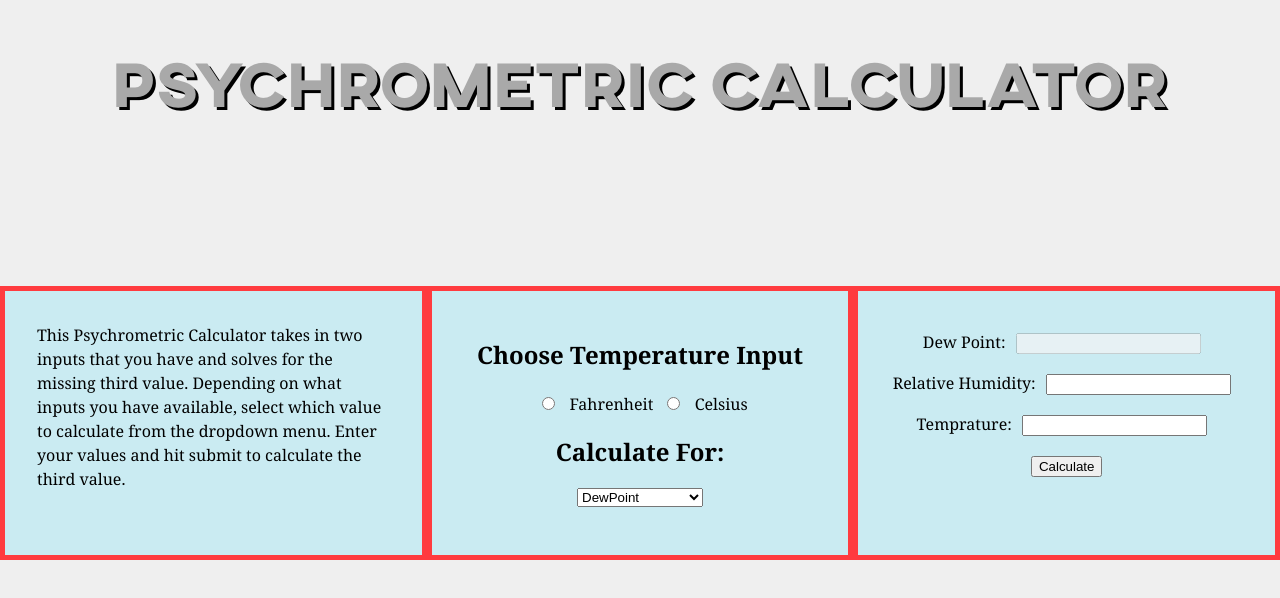
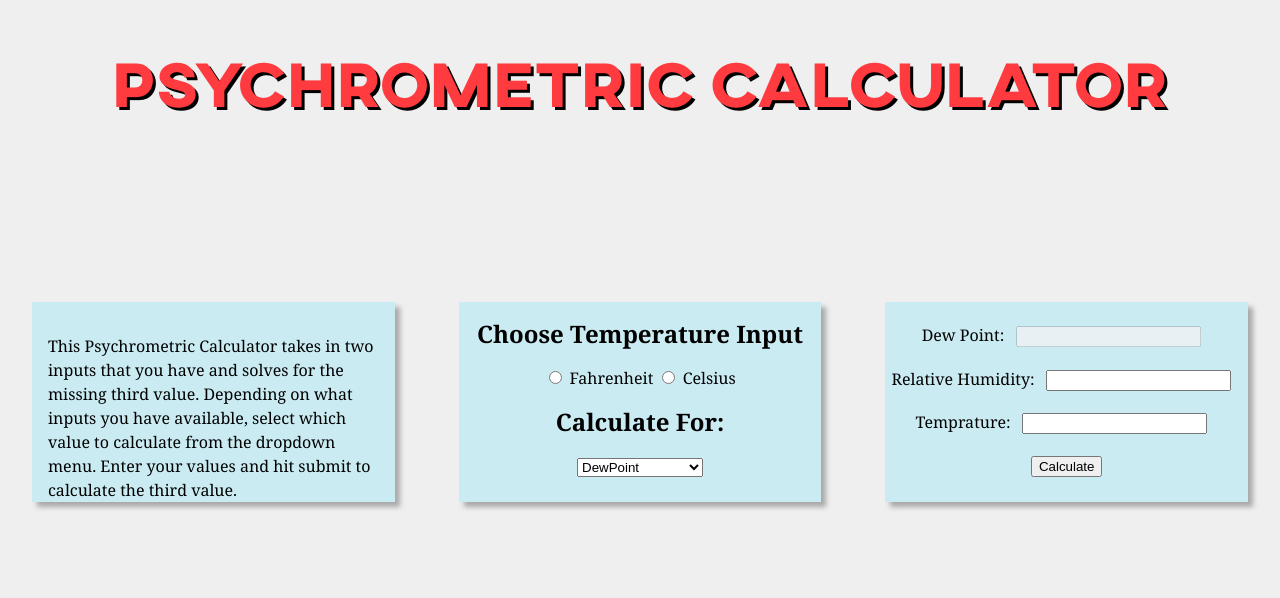
Before and after one commit to MaxwellHouston/Psychrometric-Calculator, a React (Create React App) app: page / in a window 1280 px wide. Shown: the top 598 px of the page. Built offline with nearby package versions, Linux system fonts and the light colour scheme.

Commit message:
finished css styling. ready to deploy

```diff
--- a/src/components/App.css
+++ b/src/components/App.css
@@ -12,7 +12,7 @@ body {
 h1 {
     text-align: center;
     margin-bottom: 150px;
-    color: #a9a9a9;
+    color: #ff3b3f;
     font-family: 'Axis';
     font-size: 4rem;
     text-shadow: 3px 3px black;
@@ -27,11 +27,12 @@ h1 {
 
 .box {
     width: 30%;
-    padding: 2rem;
+    margin: 2rem;
     line-height: 1.5rem;
     background-color: #caebf2;
+    box-shadow: 5px 5px 5px #a9a9a9 ;
     height: 200px;
-    border: 5px solid #ff3b3f ;
+
 }
 
 .results {
@@ -39,3 +40,21 @@ h1 {
     margin-top: 6rem;
     font-size: 2rem;
 }
+
+.entry, .options {
+    text-align: center;
+}
+
+.entry {
+    display: flex;
+    justify-content: center;
+    align-items: center;
+}
+
+.entry input {
+    margin: .7rem;
+}
+
+.text {
+    padding: 1rem;
+}
--- a/src/components/App.js
+++ b/src/components/App.js
@@ -66,11 +66,13 @@ export class App extends React.Component{
       <div className="body">
         <h1>Psychrometric Calculator</h1>
         <div className="container">
-          <p className="about box">
+          <div className="about box">
+          <p className="text">
             This Psychrometric Calculator takes in two inputs that you have and solves for the missing third value.
             Depending on what inputs you have available, select which value to calculate from the dropdown menu.
             Enter your values and hit submit to calculate the third value.
-          </p>
+            </p>
+          </div>
 
           <div className="options box">
             <ModeSelect changeTemp={this.changeTemp} />
--- a/src/components/EntryForm.css
+++ /dev/null
@@ -1,3 +0,0 @@
-input {
-    margin: 10px;
-}
--- a/src/components/EntryForm.js
+++ b/src/components/EntryForm.js
@@ -1,5 +1,5 @@
 import React from "react";
-import './EntryForm.css';
+import './App.css';
 
 
 export class EntryForm extends React.Component{
@@ -24,7 +24,7 @@ export class EntryForm extends React.Component{
         let solveFor = this.props.solveFor;
         const { rh,dp,temp } = this.props.inputs;
         return(
-            <div>
+            <div className='entry'>
                 <form onSubmit={this.handleSubmit}>
                     <label for='dp'>Dew Point:</label>
                     {solveFor==='dp' ? <input type='text' id='dp' value='' disabled /> :
--- a/src/components/FinderDropdown.css
+++ /dev/null
@@ -1,4 +0,0 @@
-
-.dropdown {
-    text-align: center;
-}
--- a/src/components/FinderDropdown.js
+++ b/src/components/FinderDropdown.js
@@ -1,5 +1,5 @@
 import React from "react";
-import './FinderDropdown.css';
+import './App.css';
 
 
 export class FinderDropdown extends React.Component{
--- a/src/components/ModeSelect.css
+++ /dev/null
@@ -1,3 +0,0 @@
-form {
-    text-align: center;
-}
--- a/src/components/ModeSelect.js
+++ b/src/components/ModeSelect.js
@@ -1,5 +1,5 @@
 import React from "react";
-import './ModeSelect.css';
+import './App.css';
 
 
 export class ModeSelect extends React.Component{
--- a/src/components/ResultDisplay.js
+++ b/src/components/ResultDisplay.js
@@ -1,5 +1,5 @@
 import React from 'react';
-import './ResultDisplay.css';
+import './App.css';
 import Library from '../Utility/Library';
 
 export const ResultDisplay = (props) => {
@@ -8,7 +8,8 @@ export const ResultDisplay = (props) => {
     const tStyle = props.tempInput;
     const { rh, temp, dp } = props.inputs;
     const display = {
-        display: props.display
+        display: props.display,
+        textDecoration: 'underline #ff3b3f'
     }
 
 
```
Also changed, not shown: src/components/ResultDisplay.css (deleted).
